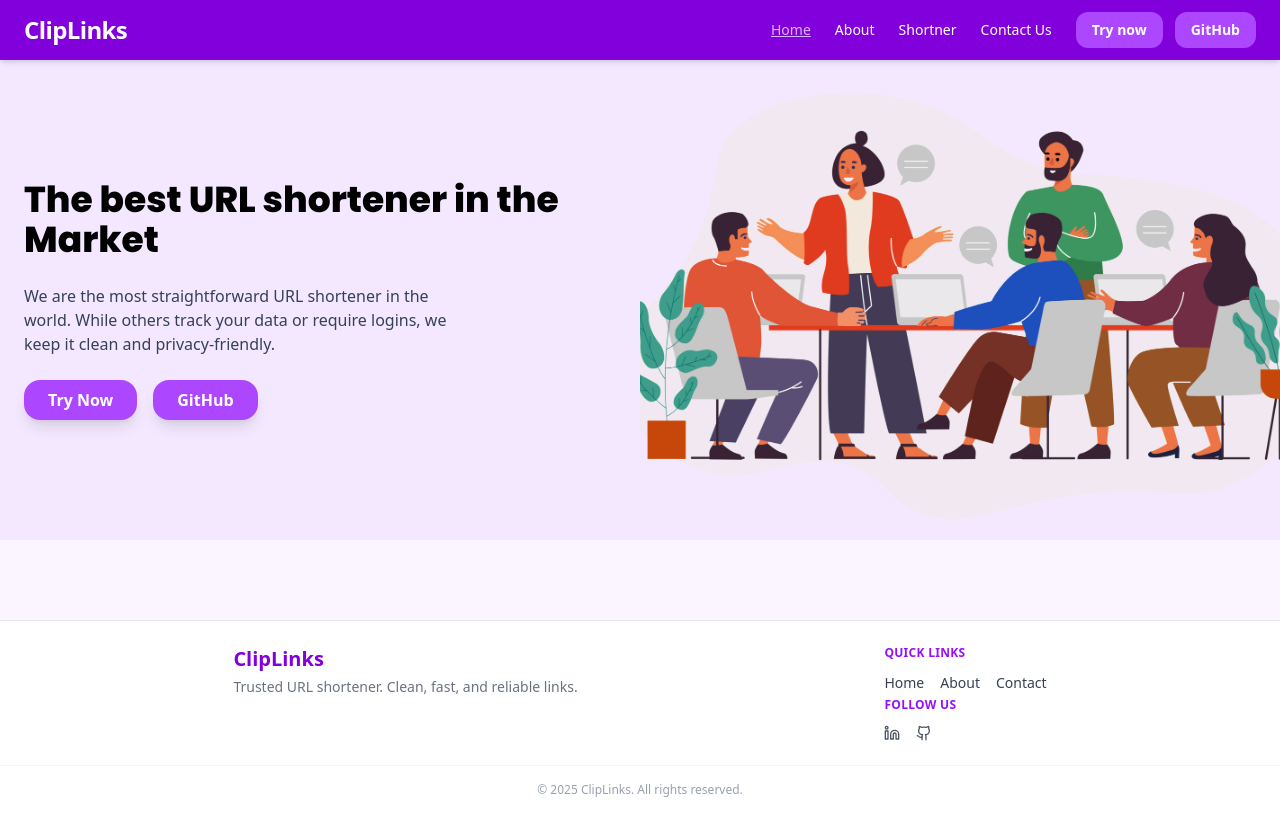
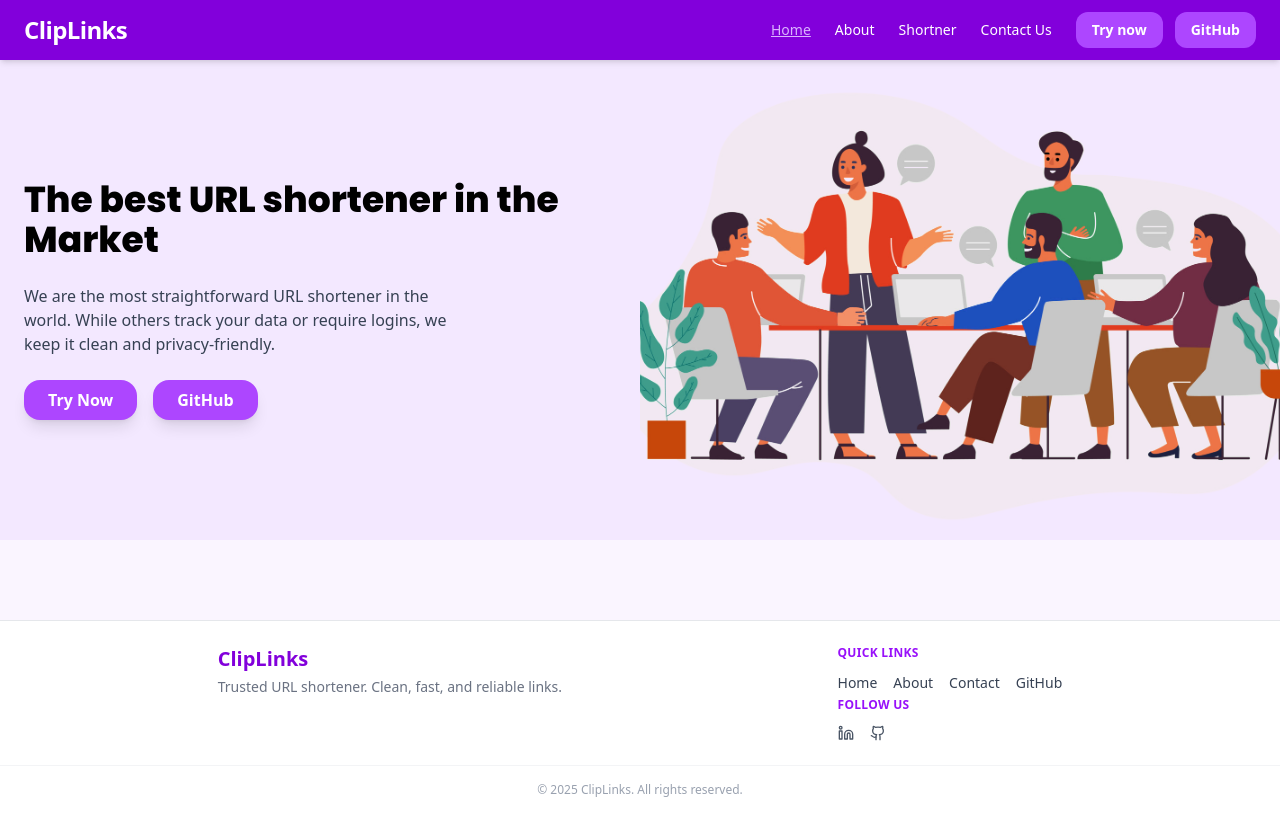
Before and after one commit to AbhayRajput47/ClipLinks, a Next.js app: page / in a window 1280 px wide. Built offline with nearby package versions, Linux system fonts and the light colour scheme.

Commit message:
Update Footer.js

```diff
--- a/component/Footer.js
+++ b/component/Footer.js
@@ -21,7 +21,7 @@ export default function Footer() {
             <li><Link href="/" className="hover:text-purple-600">Home</Link></li>
             <li><Link href="/about" className="hover:text-purple-600">About</Link></li>
             <li><Link href="/contact" className="hover:text-purple-600">Contact</Link></li>
-            {/* <li><a href="/clipLinks" target="_blank" className="hover:text-purple-600">GitHub</a></li> */}
+            <li><Link href="https://github.com/AbhayRajput47/ClipLinks" target="_blank" className="hover:text-purple-600">GitHub</Link></li>
           </ul>
         </div>
 
```
